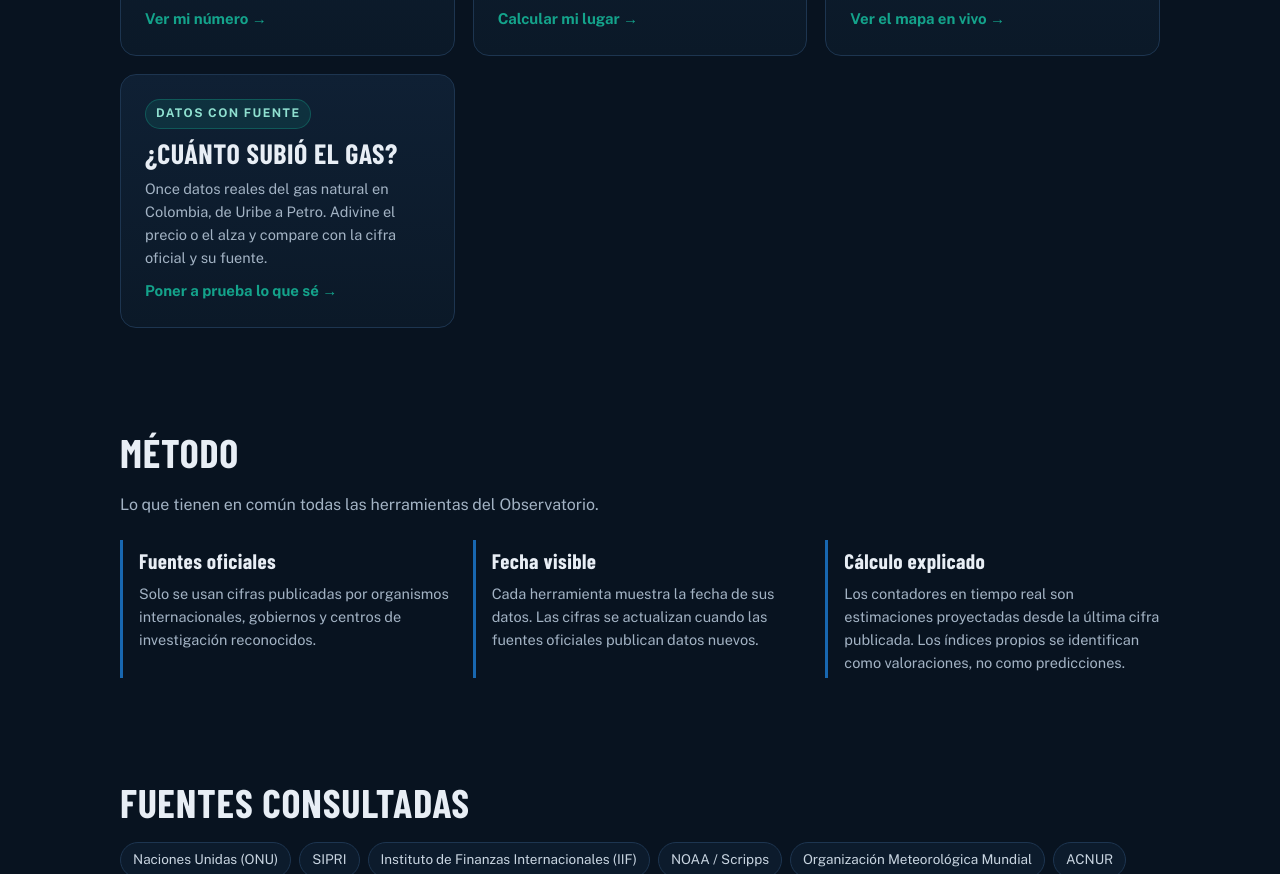
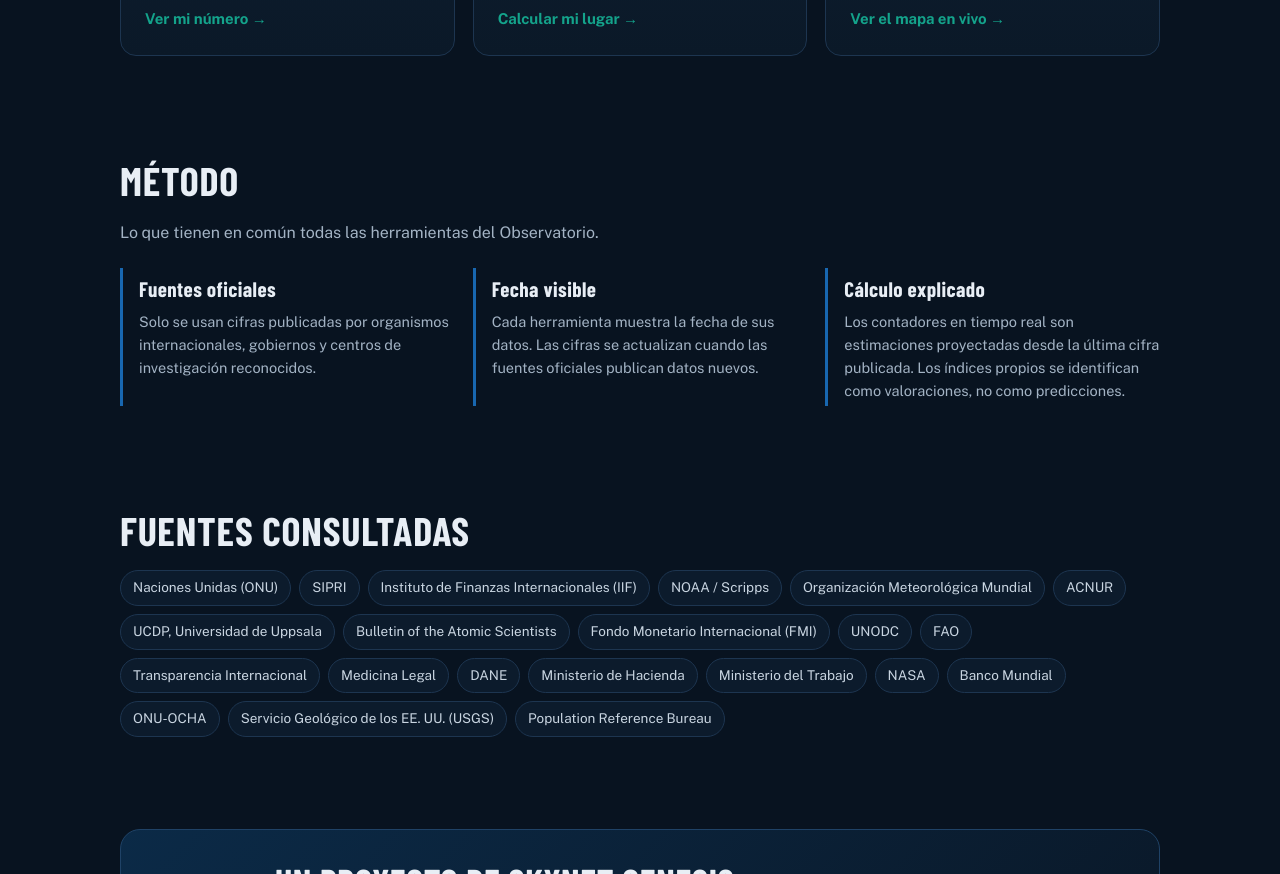
Before and after one commit to RL-rikardolondono/observatorio, a plain HTML site: page index.html in a window 1280 px wide. Shown: the part 2458-3332 px from the top of the page. Drawn offline with nearby package versions, Linux system fonts and the light colour scheme; no server answers; a web font is replaced by a local one.

Commit message:
Portada: se retira ¿Cuánto subió el gas?
Co-Authored-By: Claude Opus 5.5 <noreply@anthropic.com>
Claude-Session: https://claude.ai/code/session_01DZTYMrvVbUa8HUJ65VFjsM

```diff
--- a/index.html
+++ b/index.html
@@ -188,12 +188,6 @@ border:2px solid #f2b632;box-shadow:0 0 0 4px rgba(242,182,50,.15),0 18px 50px r
           <p>Los temblores del mundo y de Colombia en tiempo real, con el catálogo del Servicio Geológico de los Estados Unidos, y qué hacer si tiembla.</p>
           <span class="go">Ver el mapa en vivo →</span>
         </a>
-        <a class="tool" href="gas/">
-          <span class="tag">Datos con fuente</span>
-          <h3>¿Cuánto subió el gas?</h3>
-          <p>Once datos reales del gas natural en Colombia, de Uribe a Petro. Adivine el precio o el alza y compare con la cifra oficial y su fuente.</p>
-          <span class="go">Poner a prueba lo que sé →</span>
-        </a>
       </div>
     </section>
 
```
